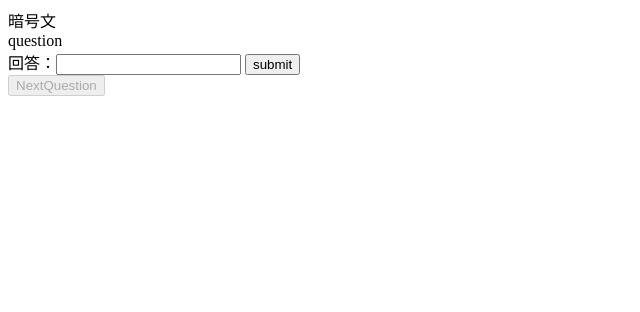
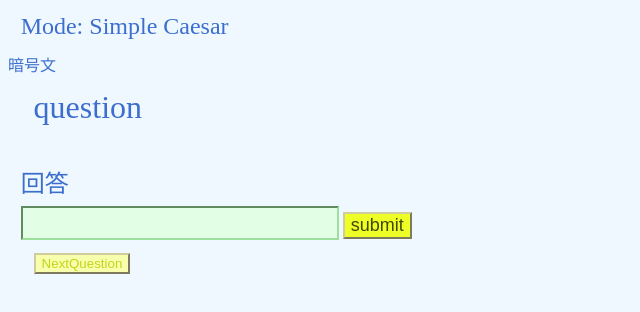
Before and after one commit to ut-code/de-igma, a website built with Vite: page src/static/play/index.html in a window 1280 px wide. Shown: the whole page, without its empty margins (0-640 px from the left). Built offline with nearby package versions, Linux system fonts and the light colour scheme; no server answers.

Commit message:
現状共有

```diff
--- a/src/static/play/index.html
+++ b/src/static/play/index.html
@@ -6,13 +6,15 @@
     <link rel="stylesheet" href="../style.css" >
     <title>DENIGMA</title>
   </head>
-  <body>
-    <div id="quiz-container">
+  <body class="overall">
+    <div id="quiz-container"
+      <div id="cipher-type">Mode: Simple Caesar</div>
       <div>暗号文</div>
       <div class="question" id="question">question</div>
       <form>
         <div class="answer">
-          <label>回答：<input type="text" id="answer"></label>
+          <div id="answer-label">回答<br></div>
+            <input type="text" id="answer">
           <button id="submit">submit</button>
         </div>
       </form>
--- a/src/static/style.css
+++ b/src/static/style.css
@@ -1,11 +1,24 @@
+
+:root{
+    --main-bg-color: aliceblue;
+    --main-text-color: rgb(59,110,206);
+    --button-background-color: rgb(237, 255, 39);
+    --button-text-color: rgb(67, 71, 2);
+    --button-border-color: #d1cc9e;
+    --button-disabled-background-color: rgb(248, 255, 172);
+    --button-disabled-text-color: rgb(196, 211, 26);
+    --button-disabled-border-color: var(--button-border-color);
+    --inputbox-bg-color: rgb(226, 255, 230);
+    --inputbox-text-color: var(--main-text-color);
+    --inputbox-border-color: rgb(158, 223, 158);
+    --answercorrect-text-color: red;
+    --answercommentary-text-color: black;
+    --answercorrect-bg-color: var(--main-bg-color);
+
+}
 .overall{
-    color:rgb(59, 110, 206);
-    background-color:aliceblue;
-}
-.mainmenu-choose{
-    height:60%;
-    width: 60%;
-    margin: 5% 15%;
+    color:var(--main-text-color);
+    background-color: var(--main-bg-color);
 }
 .fadeUp{
     animation-name:fadeUpAnime;
@@ -18,6 +31,11 @@
     animation-duration:1s;
     animation-fill-mode:forwards;
     opacity:0;
+}
+.mainmenu-choose{
+    height:60%;
+    width: 60%;
+    margin: 5% 15%;
 }
 #mainmenu-title{
     height:20%;
@@ -35,14 +53,56 @@
     font-size: small;
     margin-top: 2%
 }
+#quiz-container{
+    margin: 1%;
+    font-size: x-large;
+}
+#question{
+    font-size: xx-large;
+    margin: 1vw;
+    margin-left: 2vw;
+    margin-bottom: 3vw;
+}
+#answer-label{
+    color: var(--main-text-color);
+    font-size: x-large;
+    margin: 1vw 1vw;
+    margin-bottom: 0.5vw;
+}
+#answer{
+    background-color:var(--inputbox-bg-color);
+    color: var(--inputbox-text-color);
+    border-color: var(--inputbox-border-color);
+    font-size: x-large;
+    margin: 0% 1vw;
+    margin-right: 0px;
+}
+#submit{
+    background-color: var(--button-background-color);
+    color: var(--button-text-color);
+    border-color: var(--button-border-color);
+    margin: 0px, 0px;
+    font-size: large;
+}
+#next{
+    background-color: var(--button-background-color);
+    color: var(--button-text-color);
+    margin: 1vw 2vw;
+}
+#next:disabled{
+    background-color: var(--button-disabled-background-color);
+    color: var(--button-disabled-text-color);
+    border-color: var(--button-disabled-border-color);
+    margin: 1vw 2vw;
+}
 #answerCorrect{
-    color:red;
+    color:var(--answercorrect-text-color);
     font-size: 5vw;
     text-align: center;
     margin: 5%;
 }
 #answerCorrect-commentary{
-    color:black;
+    color:var(--answercommentary-text-color);
     font-size:large;
     margin: 5% 10%;
 }
```
